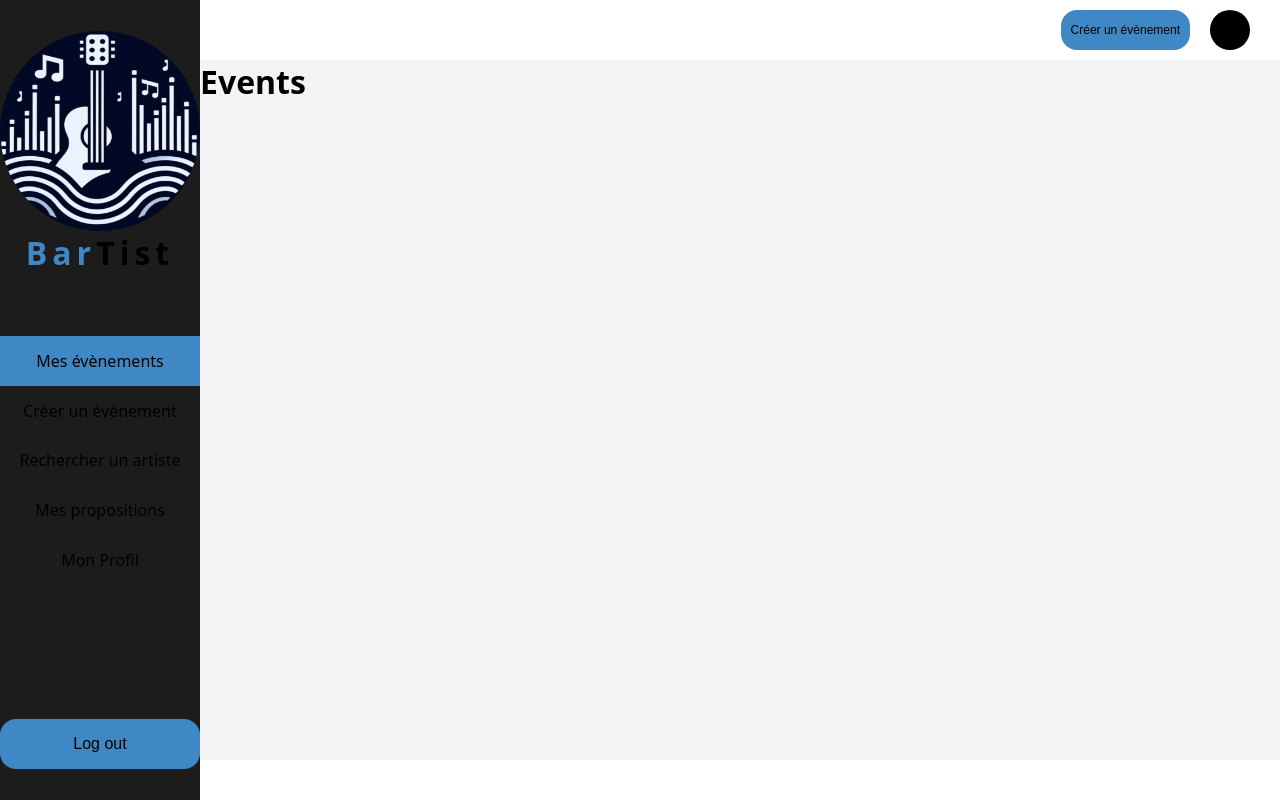
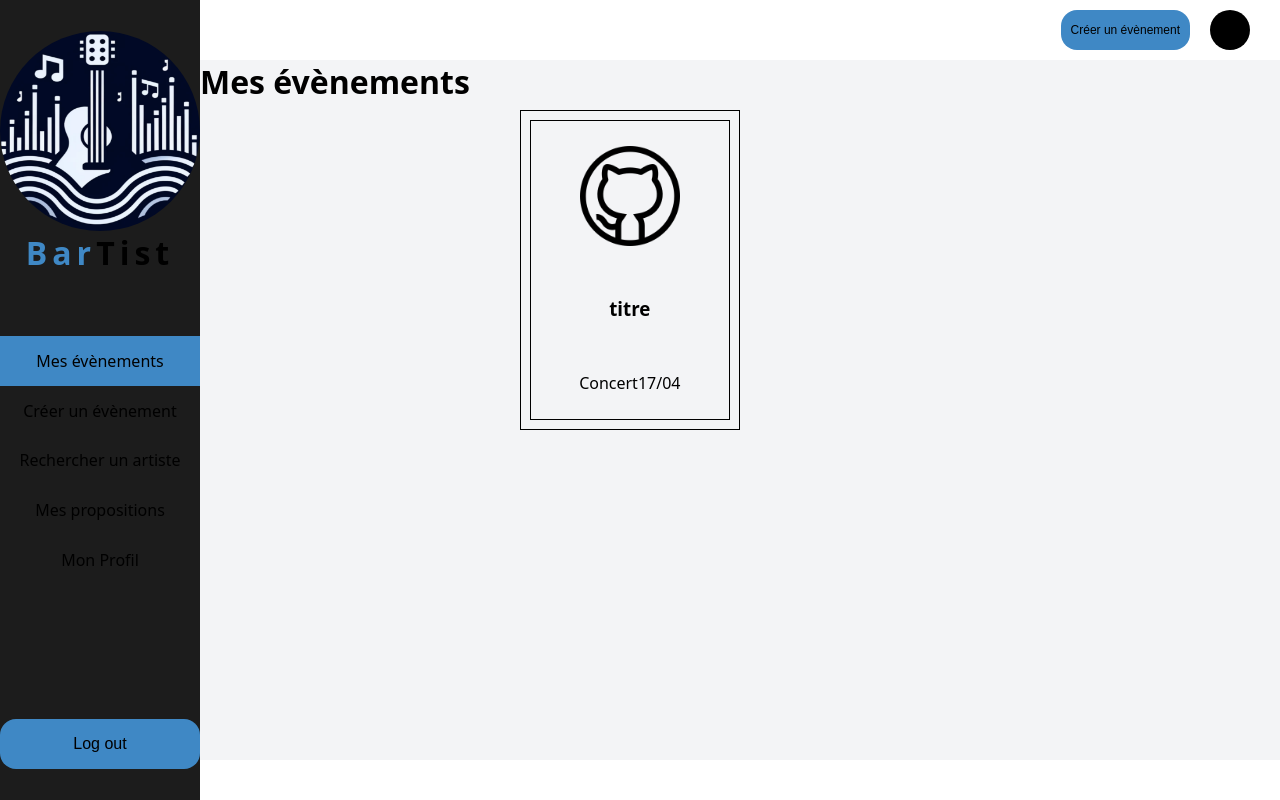
Before and after one commit to Raskoskar/bartist-frontend, a Next.js app: page /Events in a window 1280 px wide. Built offline with nearby package versions, Linux system fonts and the light colour scheme.

Commit message:
CardEvent, Event, add uploadImage

```diff
--- a/package.json
+++ b/package.json
@@ -9,7 +9,9 @@
     "lint": "next lint"
   },
   "dependencies": {
+    "@ant-design/nextjs-registry": "^1.0.0",
     "@reduxjs/toolkit": "^2.2.3",
+    "antd": "^5.16.2",
     "next": "14.2.1",
     "react": "^18",
     "react-dom": "^18",
@@ -19,6 +21,7 @@
     "redux-persist": "^6.0.0"
   },
   "devDependencies": {
+    "@babel/plugin-transform-modules-commonjs": "^7.24.1",
     "eslint": "^8",
     "eslint-config-next": "14.2.1"
   }
--- a/src/components/cardEvent.js
+++ b/src/components/cardEvent.js
@@ -0,0 +1,28 @@
+import styles from '../styles/CardEvent.module.css';
+// import { FontAwesomeIcon } from '@fortawesome/react-fontawesome';
+import Image from 'next/image';
+import React from "react";
+import { useDispatch,  useSelector } from 'react-redux';
+
+function CardEvent() {
+	const dispatch = useDispatch();
+
+    return(
+            <div className={styles.card}>
+                <Image
+                    className={styles.pictureEvent}
+                    src='/img.png'
+                    alt="img"
+                    width={200}
+                    height= {100}
+                />
+                <h3 className={styles.cardTitle}>titre</h3>
+                <div className={styles.cardInfo}>
+                    <span>Concert</span>
+                    <span>17/04</span>
+                </div>
+            </div>
+    );
+}
+
+export default CardEvent;
--- a/src/pages/Events.js
+++ b/src/pages/Events.js
@@ -1,8 +1,44 @@
-import Layout from "@/components/Layout"
+import Layout from "@/components/Layout";
+import CardEvent from "@/components/CardEvent";
+import styles from '../styles/Event.module.css';
+import { useEffect, useState } from 'react';
+import { useSelector } from 'react-redux';
+// import 'antd/dist/antd.css';
+// import { Button, Space, Switch } from 'antd';
+
 export default function Events() {
+
+    const [cardEvent, setCardEvent] = useState([]);
+    // toggle switch calendar/list
+    // const [disabled, setDisabled] = useState(true);
+    // const toggle = () => {
+    //   setDisabled(!disabled);
+    // };
+    // const card = cardEvent.map((dataCard, i) => {
+    //     return <CardEvent key={i} {...dataCard} />;
+    // })
+
     return (
         <Layout isSelected="events">
-        <h1>Events</h1>
+            {/* <Space direction="vertical">
+                <Switch disabled={disabled} defaultChecked />
+                <Button type="primary" onClick={toggle}>
+                    Toggle disabled
+                </Button>
+            </Space> */}
+
+            <div className={styles.eventTitle}>
+                <h1>Mes évènements</h1>
+            </div>
+            <div className={styles.cardContainer}>
+                <div className={styles.eventContainer}>
+                    <div>
+                        {/* { card } */}
+                        <CardEvent />
+
+                    </div>
+                </div>
+            </div>
         </Layout>
     )
 }
--- /dev/null
+++ b/src/styles/CardEvent.module.css
@@ -0,0 +1,22 @@
+
+.card {
+    display: flex;
+    flex-direction: column;
+    justify-content: space-around;
+    align-items: center;
+    border: solid 1px black;
+    width: 200px;
+    height: 300px;
+    margin: 20px;
+}
+
+.pictureEvent {
+    object-fit: contain;
+}
+
+.cardInfo {
+    display: flex;
+    flex-direction: row;
+    justify-content: space-around;
+    align-items: center;
+}
--- /dev/null
+++ b/src/styles/Event.module.css
@@ -0,0 +1,22 @@
+.eventTitle {
+    color: black;
+}
+
+.cardContainer {
+    border: solid 1px black;
+    width: 220px;
+    height: 320px;
+    margin: 20px;
+    margin: 50px;
+    display: flex;
+    justify-content: center;
+    align-items: center;
+}
+
+.eventContainer {
+    display: flex;
+    justify-content: center;
+    align-items: center;
+    margin: 20px;
+    color: black;
+}
```
Also changed, not shown: src/pages/VenueForm.js (+15 -2 lines), 1 other file (tests, documents, lock files or other folders).
